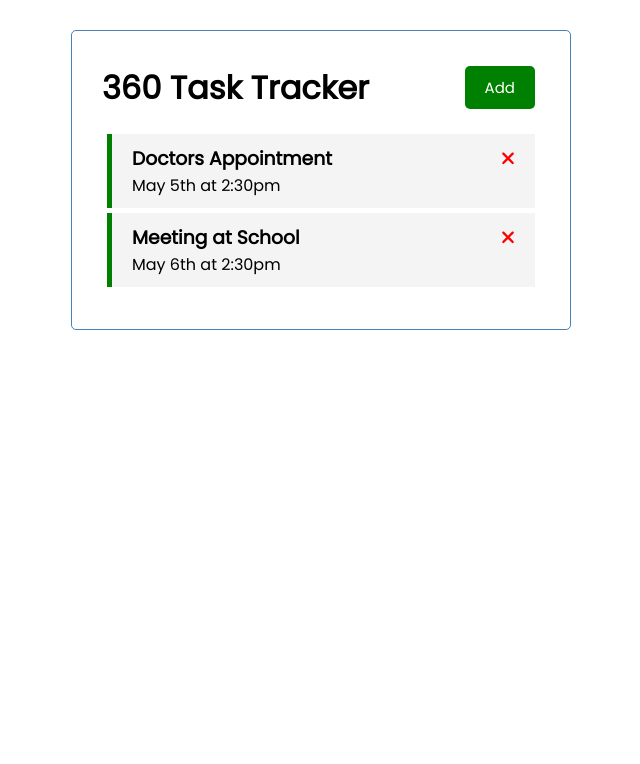
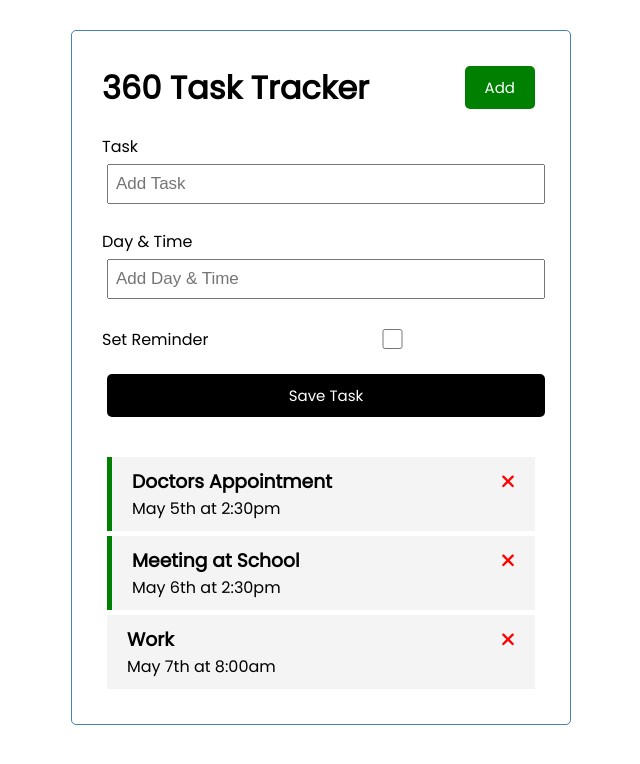
Before and after one commit to spencercreer/three-sixty-angular, an Angular app: page / in a window 1280 px wide. Shown: the top 764 px of the page, without its empty margins (319-959 px from the left). Built offline with nearby package versions, Linux system fonts and the light colour scheme; data requests are answered from the project's data file.

Commit message:
add task form

```diff
--- a/db.json
+++ b/db.json
@@ -11,6 +11,12 @@
       "text": "Meeting at School",
       "day": "May 6th at 2:30pm",
       "reminder": true
+    },
+    {
+      "text": "Work",
+      "day": "May 7th at 8:00am",
+      "reminder": false,
+      "id": 3
     }
   ]
 }
--- /dev/null
+++ b/src/app/components/add-task/add-task.component.css
@@ -0,0 +1,3 @@
+.add-form {
+    margin-bottom: 40px;
+}
--- /dev/null
+++ b/src/app/components/add-task/add-task.component.html
@@ -0,0 +1,15 @@
+<form class="add-form" (ngSubmit)="onSubmit()">
+    <div class="form-control">
+        <label for="text">Task</label>
+        <input type="text" name="text" [(ngModel)]="text" id="text" placeholder="Add Task" />
+    </div>
+    <div class="form-control">
+        <label for="day">Day & Time</label>
+        <input type="text" name="day" [(ngModel)]="day" id="day" placeholder="Add Day & Time" />
+    </div>
+    <div class="form-control form-control-check">
+        <label for="reminder">Set Reminder</label>
+        <input type="checkbox" name="reminder" [(ngModel)]="reminder" id="reminder" />
+    </div>
+    <input type="submit" value="Save Task" class="btn btn-block" />
+</form>
--- /dev/null
+++ b/src/app/components/add-task/add-task.component.ts
@@ -0,0 +1,37 @@
+import { Component, OnInit, Output, EventEmitter } from '@angular/core';
+import { Task } from '../../Task'
+
+@Component({
+  selector: 'app-add-task',
+  templateUrl: './add-task.component.html',
+  styleUrls: ['./add-task.component.css']
+})
+export class AddTaskComponent implements OnInit {
+  @Output() onAddTask: EventEmitter<Task> = new EventEmitter()
+  text: string;
+  day: string;
+  reminder: boolean = false;
+
+  constructor() { }
+
+  ngOnInit(): void {}
+
+  onSubmit() {
+    if (!this.text) {
+      alert('Please add a task');
+      return;
+    }
+
+    const newTask = {
+      text: this.text,
+      day: this.day,
+      reminder: this.reminder
+    }
+
+    this.onAddTask.emit(newTask);
+
+    this.text = '';
+    this.day = '';
+    this.reminder = false;
+  }
+}
--- a/src/app/components/tasks/tasks.component.html
+++ b/src/app/components/tasks/tasks.component.html
@@ -1,3 +1,4 @@
+<app-add-task (onAddTask)="addTask($event)"></app-add-task>
 <app-task-item
     *ngFor="let task of tasks"
     [task]="task"
--- a/src/app/components/tasks/tasks.component.ts
+++ b/src/app/components/tasks/tasks.component.ts
@@ -24,4 +24,8 @@
     task.reminder = !task.reminder;
     this.taskService.updateTaskReminder(task).subscribe()
   }
+
+  addTask(task: Task) {
+    this.taskService.addTask(task).subscribe((task) => (this.tasks.push(task)));
+  }
 }
--- a/src/app/services/task.service.ts
+++ b/src/app/services/task.service.ts
@@ -30,4 +30,8 @@
     const url = `${this.apiUrl}/${task.id}`;
     return this.http.put<Task>(url, task, httpOptions)
   }
+
+  addTask(task: Task):Observable<Task> {
+    return this.http.post<Task>(this.apiUrl, task, httpOptions)
+  }
 }
```
Also changed, not shown: src/app/app.module.ts (+6 -2 lines), 1 other file (tests, documents, lock files or other folders).
